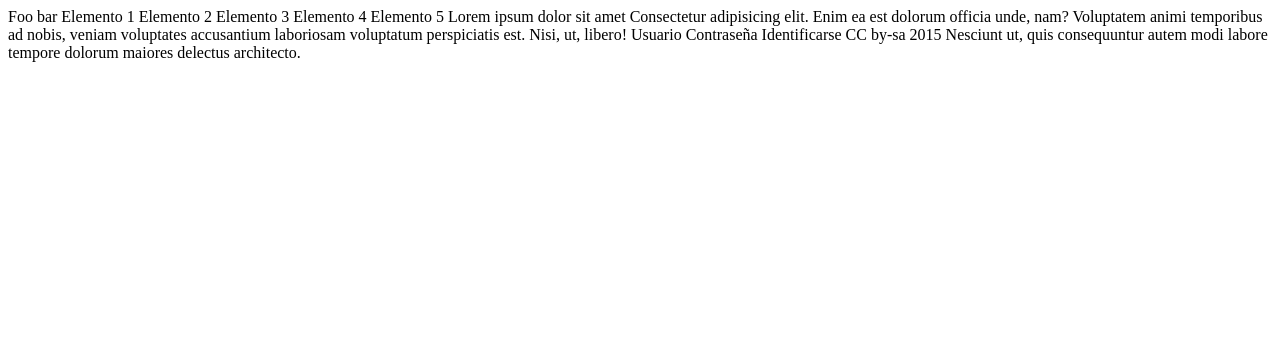
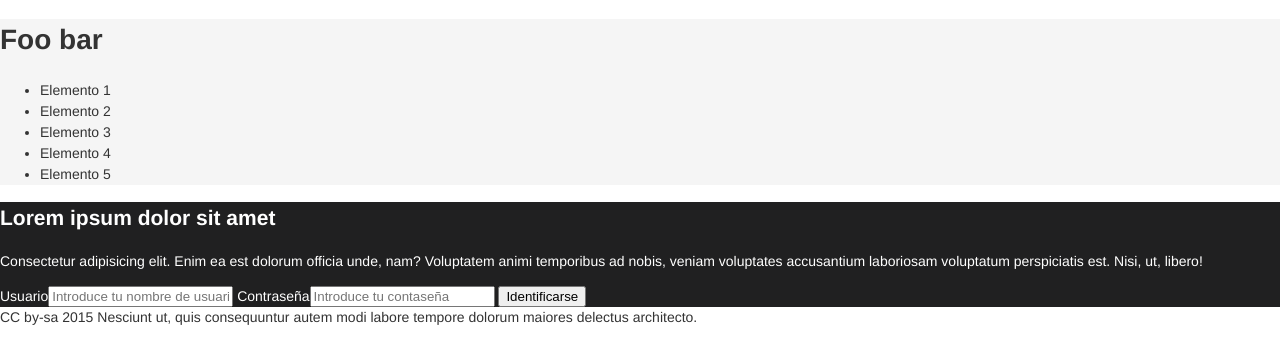
Before and after one commit to stripTM/desarrollo-web-firefox-dev-ed, a plain HTML site: page index.html in a window 1280 px wide. Drawn offline with Linux system fonts and the light colour scheme.

Commit message:
Colores en los tres bloques

```diff
--- a/index.html
+++ b/index.html
@@ -1,19 +1,37 @@
 <!DOCTYPE html>
 <html lang="es">
 <head>
-	<meta charset="UTF-8">
+	<meta charset="UTF-8"/>
 	<title>Foo bar</title>
-	<link rel="stylesheet" type="text/css" href="main.css">
+	<link rel="stylesheet" type="text/css" href="main.css"/>
 </head>
 <body>
-	Foo bar
-	Elemento 1 Elemento 2 Elemento 3 Elemento 4 Elemento 5
-	Lorem ipsum dolor sit amet
-	Consectetur adipisicing elit. Enim ea est dolorum officia unde, nam? Voluptatem animi temporibus ad nobis, veniam voluptates accusantium laboriosam voluptatum perspiciatis est. Nisi, ut, libero!
-	Usuario
-	Contraseña
-	Identificarse
-	CC by-sa 2015 Nesciunt ut, quis consequuntur autem modi labore tempore dolorum maiores delectus architecto.
+	<header>
+		<h1>Foo bar</h1>
+		<nav>
+			<ul>
+				<li>Elemento 1</li>
+				<li>Elemento 2</li>
+				<li>Elemento 3</li>
+				<li>Elemento 4</li>
+				<li>Elemento 5</li>
+			</ul>
+		</nav>
+	</header>
+	<main>
+		<article>
+			<h2>Lorem ipsum dolor sit amet</h2>
+			<p>Consectetur adipisicing elit. Enim ea est dolorum officia unde, nam? Voluptatem animi temporibus ad nobis, veniam voluptates accusantium laboriosam voluptatum perspiciatis est. Nisi, ut, libero!</p>
+		</article>
+		<form action="" method="post">
+			<label for="usuario">Usuario</label><input type="text" name="usuario" id="usuario" placeholder="Introduce tu nombre de usuario"/>
+			<label for="password">Contraseña</label><input type="password" name="password" id="password" placeholder="Introduce tu contaseña"/>
+			<input type="submit" name="accion" value="Identificarse"/>
+		</form>
+	</main>
+	<footer>
+		CC by-sa 2015 Nesciunt ut, quis consequuntur autem modi labore tempore dolorum maiores delectus architecto.
+	</footer>
 	<script type="text/javascript" src="main.js"></script>
 </body>
 </html>
--- a/main.css
+++ b/main.css
@@ -0,0 +1,22 @@
+body {
+  margin: 0;
+  padding: 0;
+  font-size: 0.875rem;
+  line-height: 1.5;
+  font-family: helvetica, arial, sans-serif;
+}
+header {
+  margin: 0;
+  background-color: #f5f5f5;
+  color: #333;
+}
+main {
+  margin: 0;
+  background-color: #202021;
+  color: #fff;
+}
+footer {
+  margin: 0;
+  background-color: #fff;
+  color: #333;
+}
```
